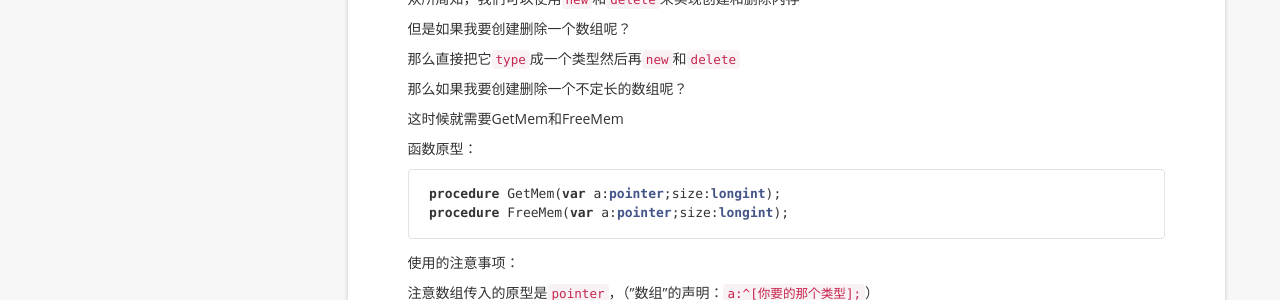
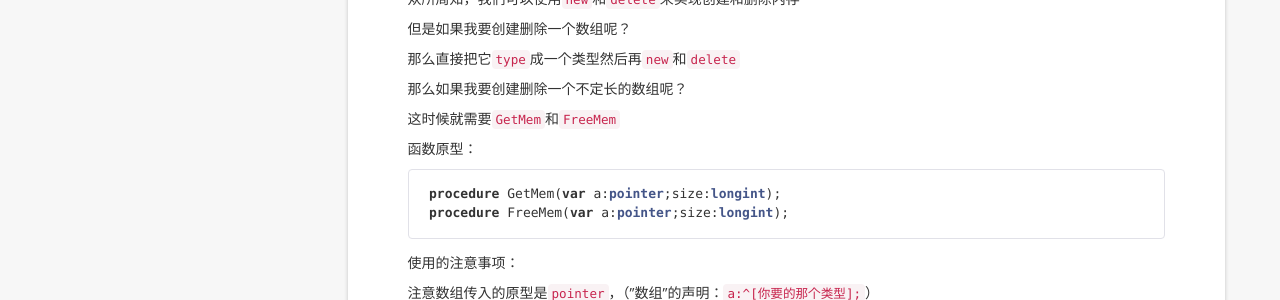
Before and after one commit to zhuchengyang0207/zhuchengyang0207.github.io, a Jekyll site: the page built from _posts/2019-3-18-memory.md, in a window 1280 px wide and 1187 px high. Shown: the part 513-813 px from the top of the window. Built offline with Jekyll 4.4.1, drawn with Linux system fonts in a browser that asks for light colours; nearby versions of some CDN libraries; a script that is not in the unit is left out; comment, search, counter and statistics services are not loaded.

````diff
--- a/_posts/2019-3-18-memory.md
+++ b/_posts/2019-3-18-memory.md
@@ -18,7 +18,7 @@ tag: FreePascal语法
 
 那么如果我要创建删除一个不定长的数组呢？
 
-这时候就需要GetMem和FreeMem
+这时候就需要`GetMem`和`FreeMem`
 
 函数原型：
 ```pascal
````
